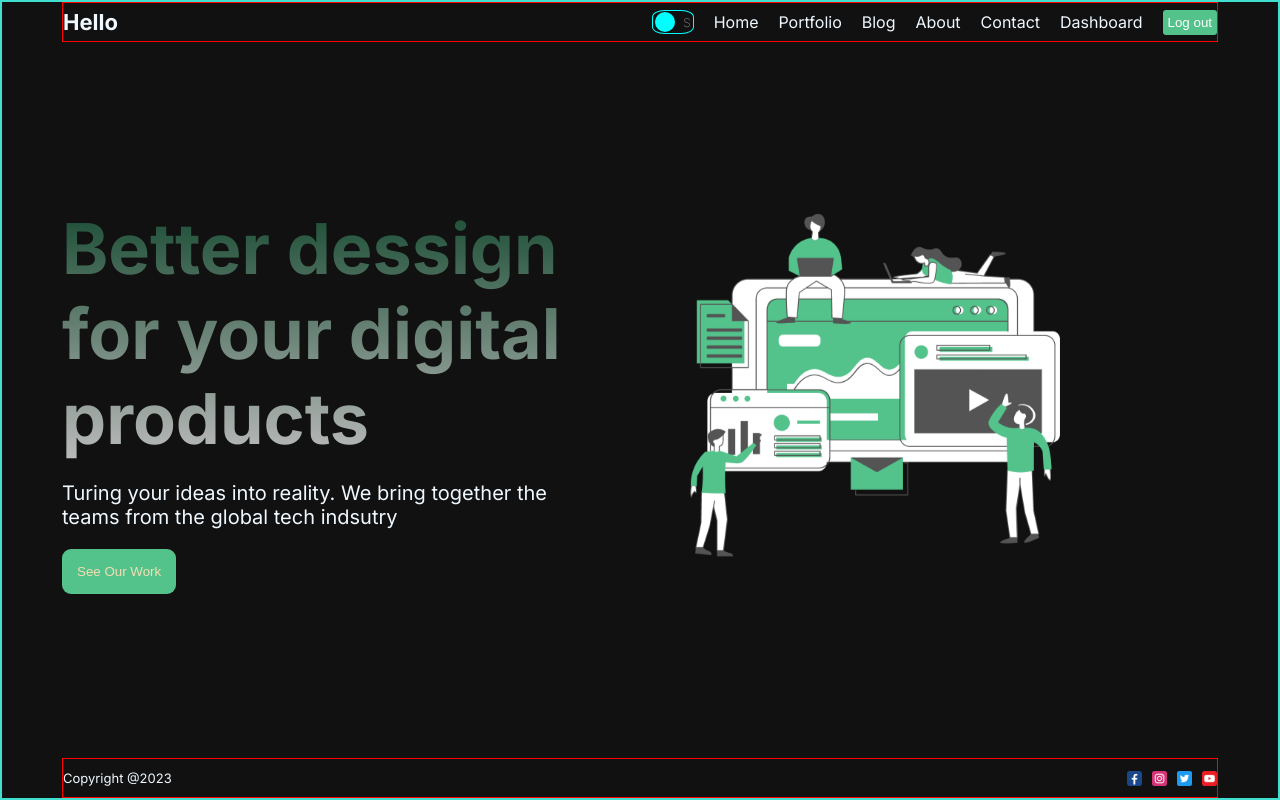
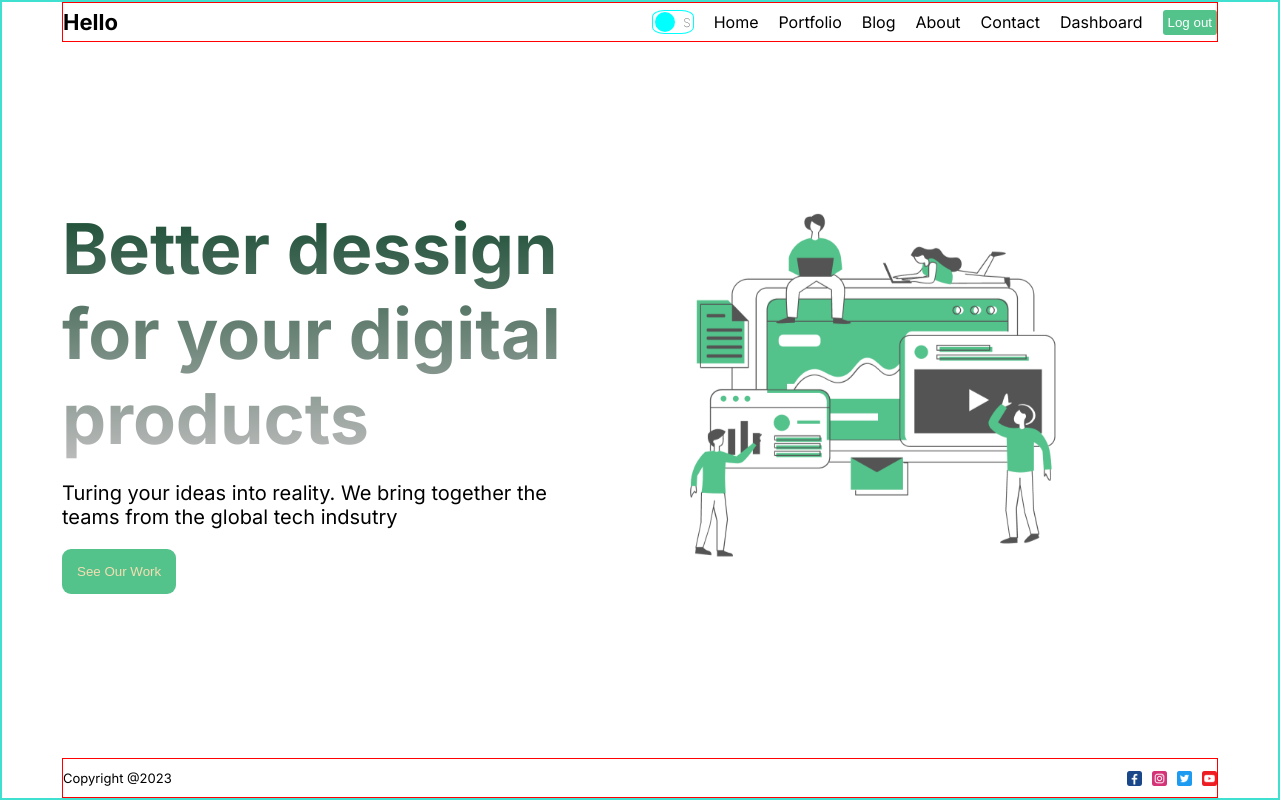
Before and after one commit to ibnbakare/MyBlog, a Next.js app: page / in a window 1280 px wide. Built offline with nearby package versions, Linux system fonts and the light colour scheme.

Commit message:
Done with light and dark mode toggle feature

```diff
--- a/src/app/globals.css
+++ b/src/app/globals.css
@@ -8,29 +8,25 @@ html,
 body {
   max-width: 100vw;
   overflow-x: hidden;
-  background-color: #111;
-  color: aliceblue;
+
 }
 a {
   text-decoration: none;
   color: inherit;
 }
 
-.containers{
-  min-height: 100vh;
-  max-width: 1366px;
-  margin: 0 auto;
-  /* padding: 0 80px; */
-  display: flex;
-  flex-direction: column;
-  justify-content: space-between;
-
-
-  /* padding: 0 60px; */
-
-
+.dark{
+  background-color: #111;
+  color: aliceblue;
 }
 
+.light{
+  background-color: white;
+  color: black;
+}
+.theme{
+ transition: 1s all ease;
+}
 .container {
   max-width: 1366px;
   min-height: 100vh;
--- a/src/app/layout.js
+++ b/src/app/layout.js
@@ -2,6 +2,8 @@ import Navbar from '@/component/navbar/Navbar'
 import './globals.css'
 import { Inter } from 'next/font/google'
 import Footer from '@/component/footer/Footer'
+import { ThemeProvider } from '@/context/ThemeContext'
+
 
 const inter = Inter({ subsets: ['latin'] })
 
@@ -15,11 +17,14 @@ export default function RootLayout({ children }) {
     <html lang="en">
 
       <body className={inter.className}>
+      <ThemeProvider>
       <div className='container'>
        <Navbar />
         {children}
        <Footer />
+
         </div>
+        </ThemeProvider>
         </body>
 
     </html>
--- a/src/component/darktoggle/DarkToggle.module.css
+++ b/src/component/darktoggle/DarkToggle.module.css
@@ -8,6 +8,7 @@
     border: 1px solid aqua;
     border-radius: 30%;
     position: relative;
+    cursor: pointer;
 
     font-size: 12px;
 }
@@ -22,4 +23,6 @@
     background-color: aqua;
     border-radius: 50%;
     position: absolute;
+    transition: ease;
+
 }
--- a/src/component/darktoggle/Darktoggleicon.jsx
+++ b/src/component/darktoggle/Darktoggleicon.jsx
@@ -1,12 +1,18 @@
-import React from 'react'
+"use client"
+
+import React, { useContext } from 'react'
 import styles from "./DarkToggle.module.css"
+import { ThemeContext } from '@/context/ThemeContext'
+
 
 const Darktoggleicon = () => {
+// const mode = "dark"
+const {toggle,mode} = useContext(ThemeContext)
   return (
-    <div className={styles.container} >
+    <div className={styles.container} onClick={toggle} >
     <div className={styles.icon}>M</div>
     <div className={styles.icon}>S</div>
-    <div className={styles.ball}></div>
+    <div className={styles.ball} style={mode ==="light"? {left:"2px"} : {right:"2px"}} />
 </div>
   )
 }
--- /dev/null
+++ b/src/context/ThemeContext.jsx
@@ -0,0 +1,22 @@
+"use client"
+import React, { createContext, useState } from 'react'
+
+
+export const ThemeContext = createContext();
+
+export const ThemeProvider =({children})=>{
+const [mode, setMode]  = useState("light")
+const toggle =  ()=>{
+    setMode((prev) => (prev === "dark" ? "light": "dark") )
+};
+
+
+return(
+<ThemeContext.Provider value={{mode, toggle}}>
+   <div className={`theme ${mode}`}>
+   {children}
+    </div>
+
+</ThemeContext.Provider>
+)
+};
```
